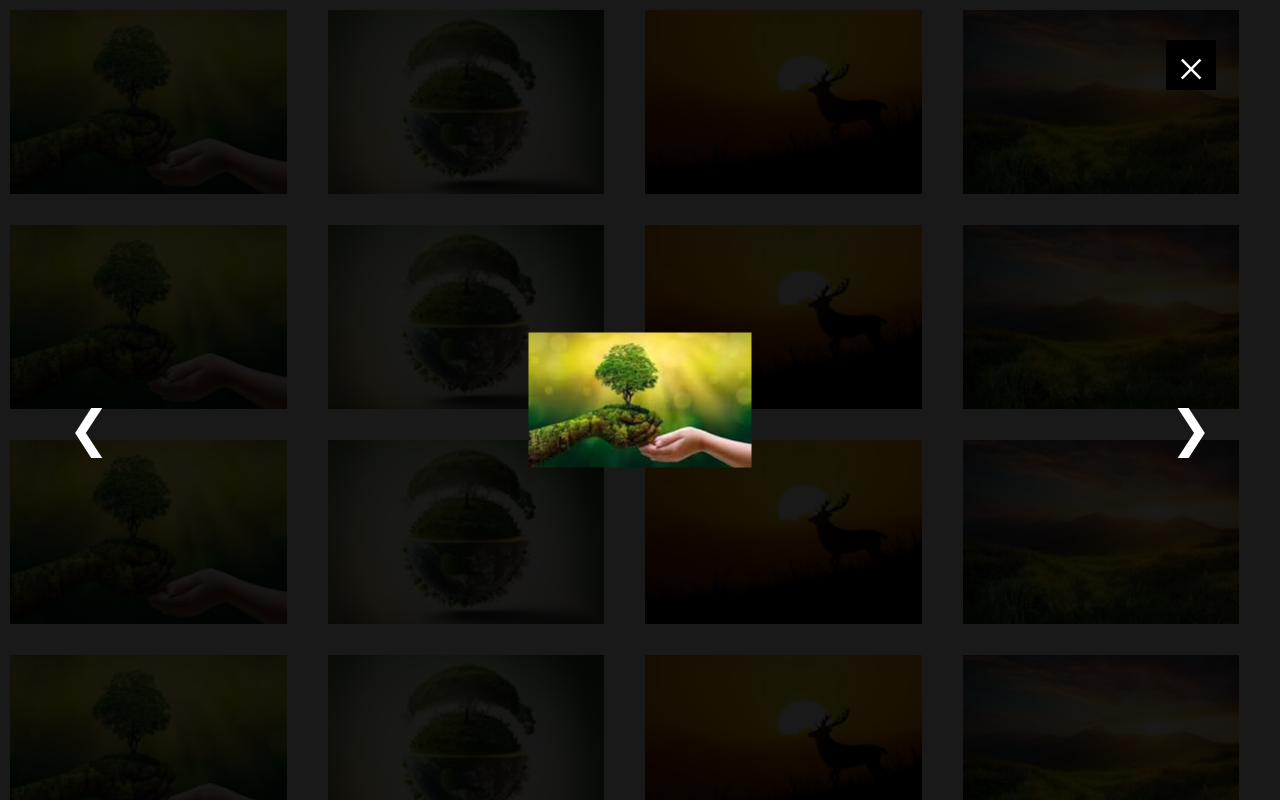
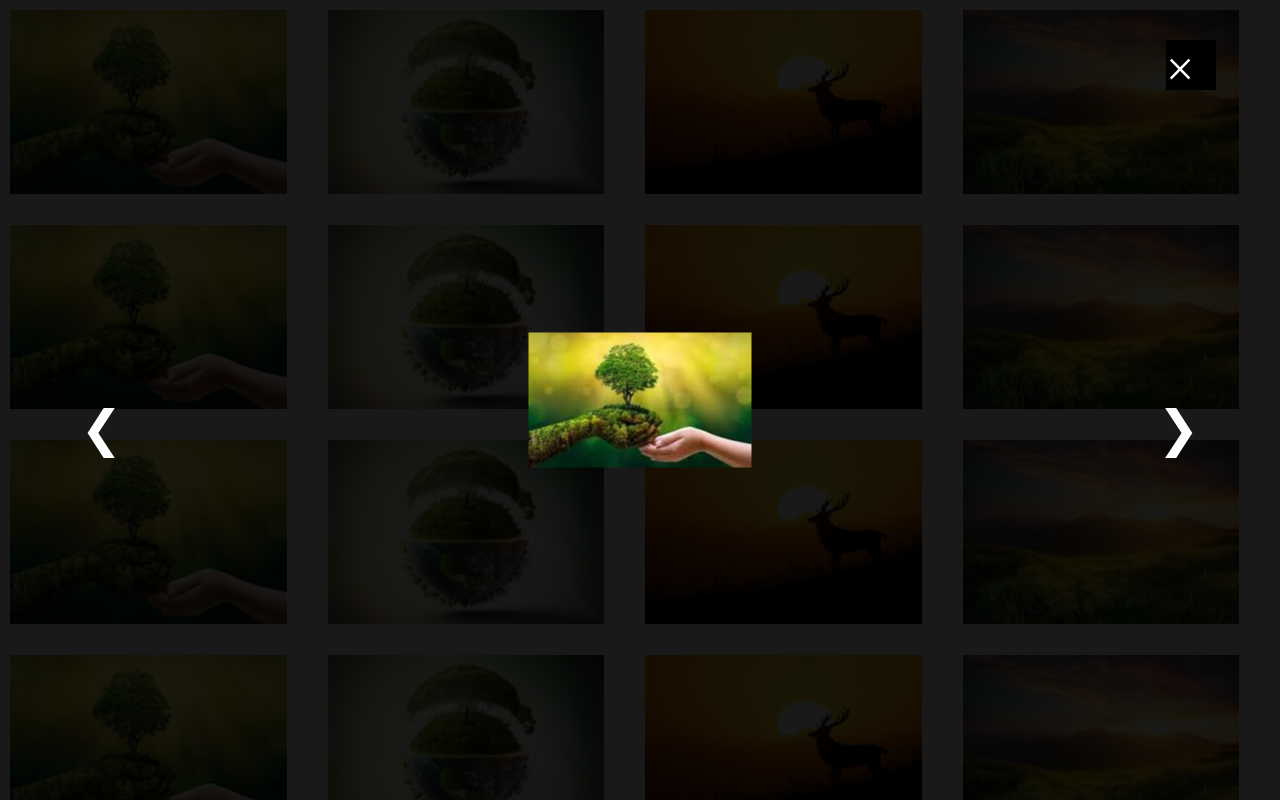
Before and after one commit to Dilip-2003/lightbox-gallery-with-slider-effect, a plain HTML site: page index.html in a window 1280 px wide. Both pictures are taken after a click on the picture 148 px from the left and 102 px from the top of the page. Shown: the top 800 px of the page. Drawn offline with Linux system fonts and the light colour scheme.

Commit message:
changes-2

```diff
--- a/gallery.css
+++ b/gallery.css
@@ -52,21 +52,20 @@ body {
     top: 5%;
     right: 5%;
     cursor: pointer;
-    text-align: center;
-    /* margin: auto; */
   }
   .prev,
 .next {
+  display: flex;
   color: #fff;
   font-size: 50px;
   position: absolute;
   top: 50%;
   cursor: pointer;
   z-index: 1;
-  height: 50px;
-  width: 50px;
+  height:75px;
+  width: 75px;
   background-color: transparent;
-  text-align: center;
+  justify-content: center;
 }
 
 .prev {
```
